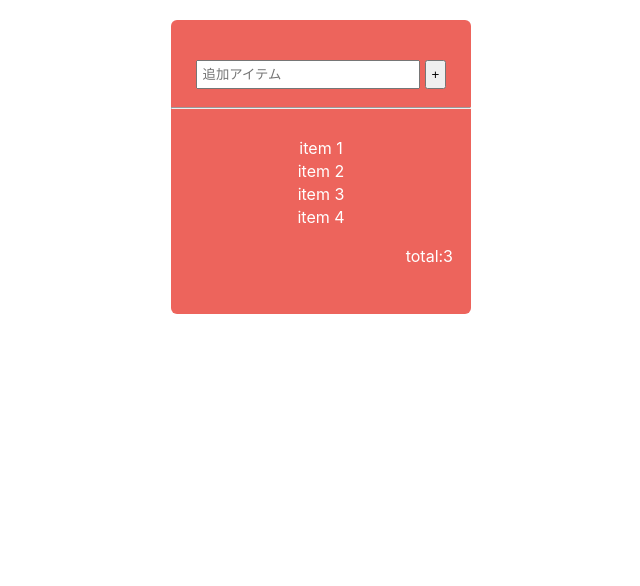
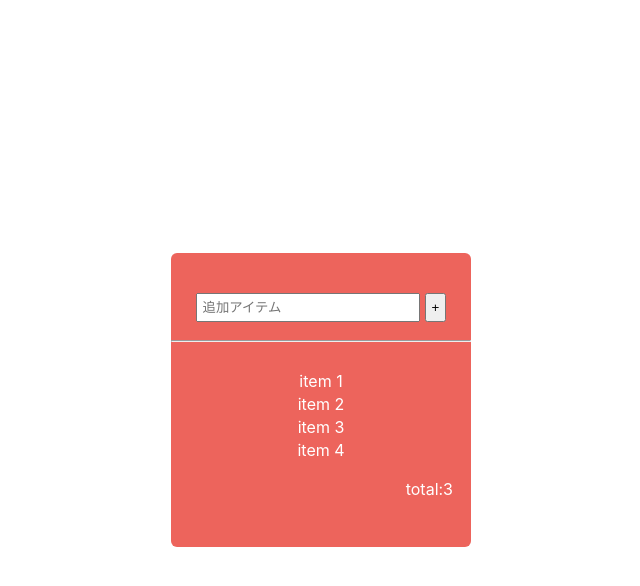
Before and after one commit to boon2187/shopping_list, a React (Create React App) app: page / in a window 1280 px wide. Shown: the top 586 px of the page, without its empty margins (319-959 px from the left). Built offline with nearby package versions, Linux system fonts and the light colour scheme.

Commit message:
ちょっとCSSを修正して中身が真ん中に映るようにしました。

```diff
--- a/src/App.css
+++ b/src/App.css
@@ -1,7 +1,13 @@
+.App {
+  height: 100vh;
+  display: flex;
+  align-items: center;
+}
+
 .container {
   background-color: #ED645C;
   color: white;
-  margin: 20px auto;
+  margin: auto;
   width: 300px;
   padding:30px 0;
   border-radius: 6px;
```
